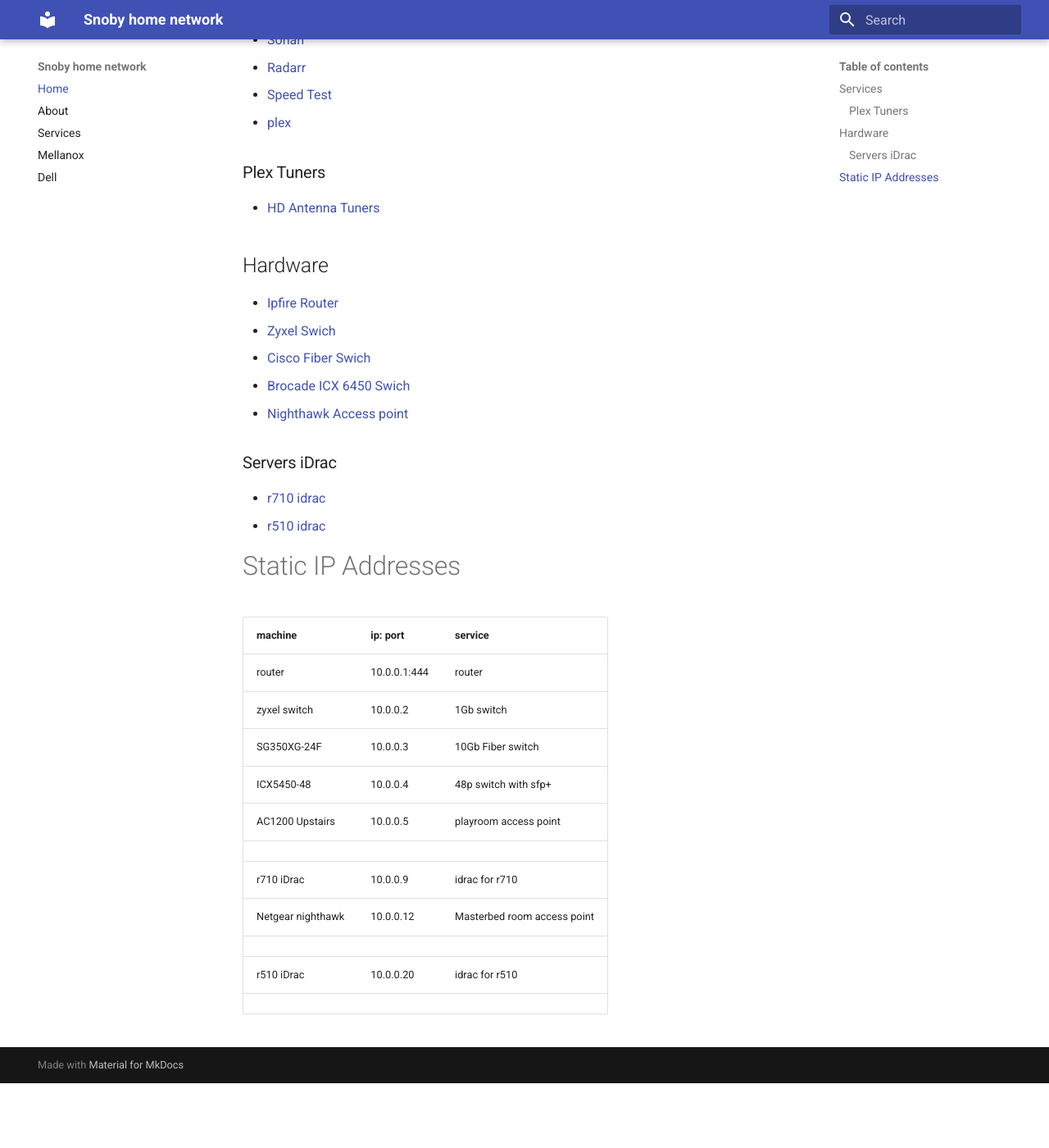
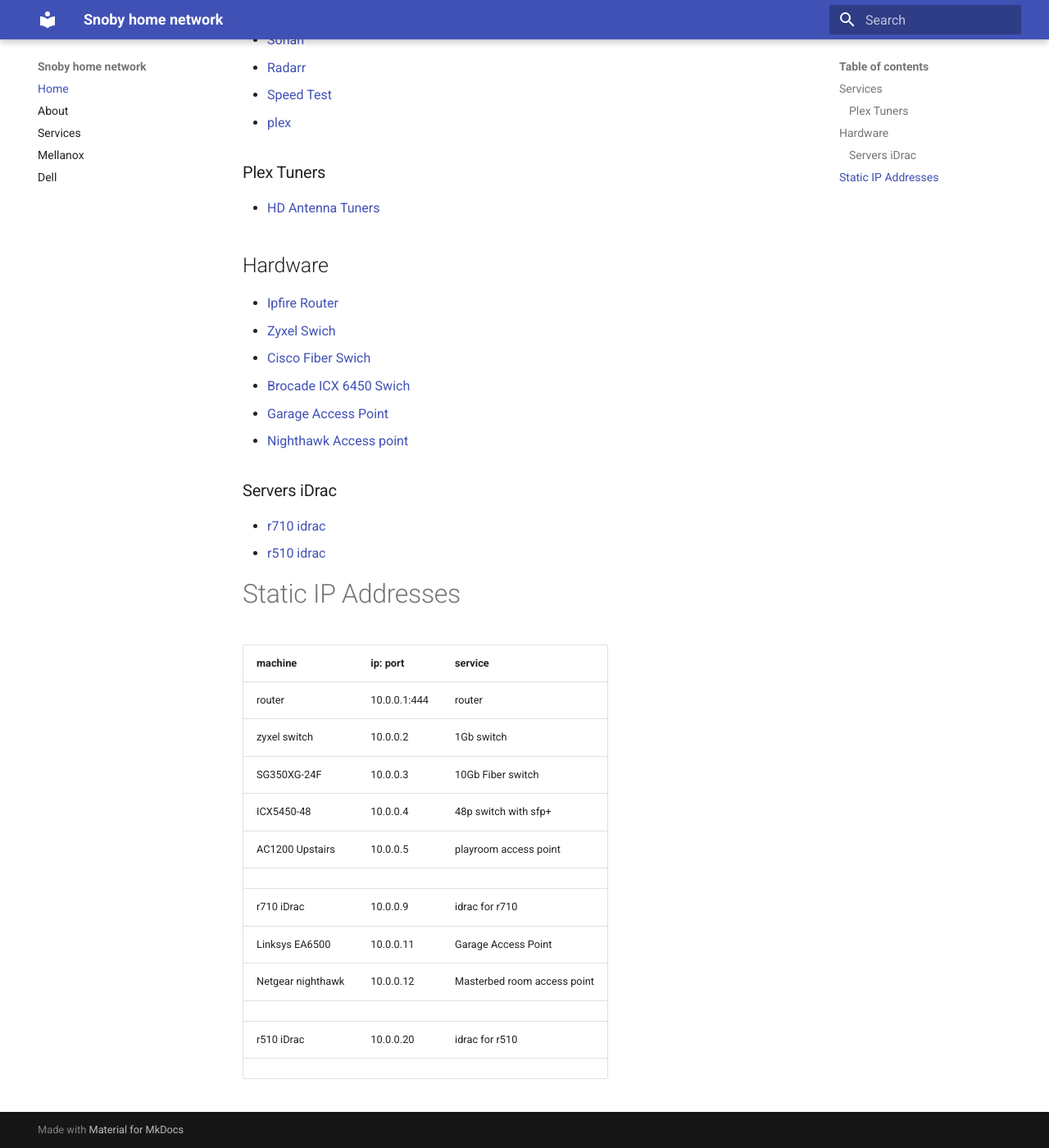
Before and after one commit to snoby/home_docs, an MkDocs documentation site: the page built from docs/docs/index.md, in a window 1280 px wide and 1400 px high, scrolled down 220 px. Shown: the whole window at 82% size. Built offline with MkDocs 1.6.1 and Material for MkDocs 9.7.7, drawn with Linux system fonts in a browser that asks for light colours; before the commit the page ends 1541 px from its top, so only the background shows below that.

Commit message:
added garage access point

```diff
--- a/docs/docs/index.md
+++ b/docs/docs/index.md
@@ -17,6 +17,7 @@
 * [Zyxel Swich](https://10.0.0.2){target=\_blank}
 * [Cisco Fiber Swich](https://10.0.0.3){target=\_blank}
 * [Brocade ICX 6450 Swich](https://10.0.0.4){target=\_blank}
+* [Garage Access Point](https://10.0.0.11){target=\_blank}
 * [Nighthawk Access point ](https://10.0.0.12){target=\_blank}
 
 ### Servers iDrac
@@ -36,6 +37,7 @@
 | AC1200 Upstairs   | 10.0.0.5     | playroom access point       |
 |                   |              |                             |
 | r710 iDrac        | 10.0.0.9     | idrac for r710              |
+| Linksys EA6500    | 10.0.0.11    | Garage Access Point         |
 | Netgear nighthawk | 10.0.0.12    | Masterbed room access point |
 |                   |              |                             |
 | r510 iDrac        | 10.0.0.20    | idrac for r510              |
```
